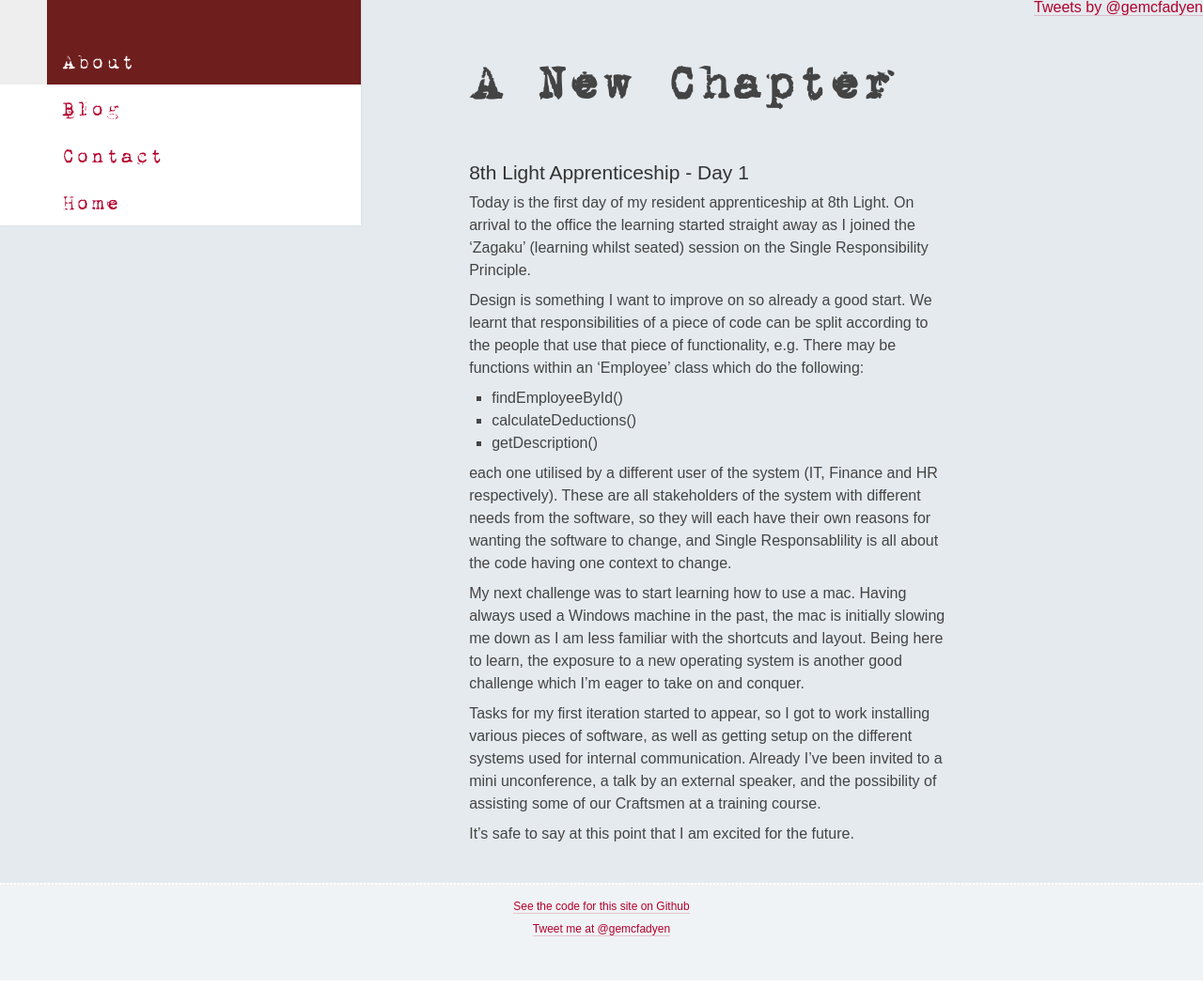
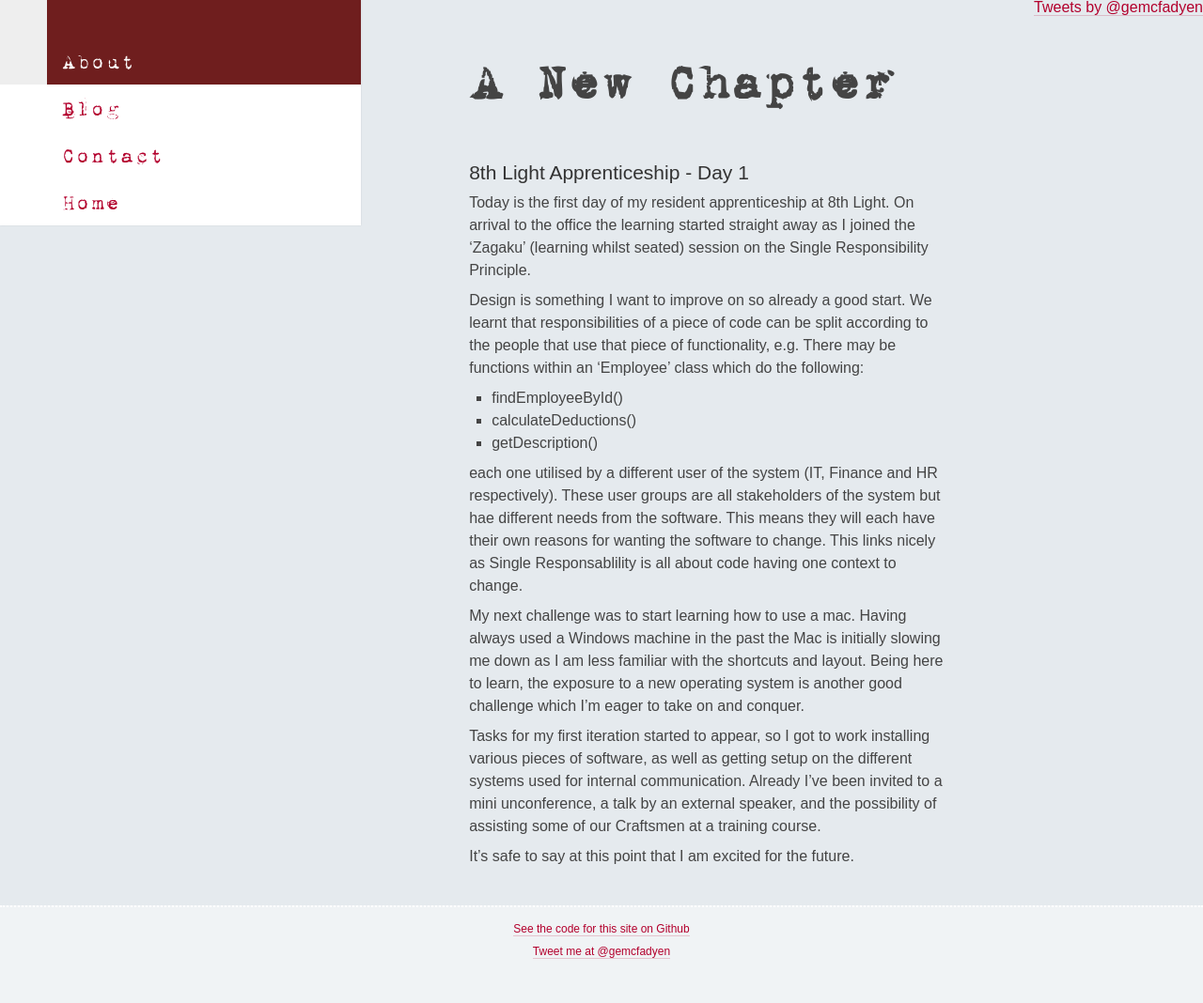
Before and after one commit to gemcfadyen/georginam.com, a Jekyll site: the page built from _posts/2015-10-05-apprenticepship-day-1.md, in a window 1280 px wide. Shown: the whole page at 94% size. Built offline with Jekyll 4.4.1, drawn with Linux system fonts in a browser that asks for light colours; Markdown is read by kramdown in place of the engine named in the settings; comment, search, counter and statistics services are not loaded; before the commit the page ends 1044 px from its top, so only the background shows below that.

Commit message:
Editing text

```diff
--- a/_posts/2015-10-05-apprenticepship-day-1.md
+++ b/_posts/2015-10-05-apprenticepship-day-1.md
@@ -14,9 +14,9 @@
 * calculateDeductions()
 * getDescription()
 
-each one utilised by a different user of the system (IT, Finance and HR respectively). These are all stakeholders of the system with different needs from the software, so they will each have their own reasons for wanting the software to change, and Single Responsablility is all about the code having one context to change.
+each one utilised by a different user of the system (IT, Finance and HR respectively). These user groups are all stakeholders of the system but hae different needs from the software. This means they will each have their own reasons for wanting the software to change. This links nicely as Single Responsablility is all about code having one context to change.
 
-My next challenge was to start learning how to use a mac. Having always used a Windows machine in the past, the mac is initially slowing me down as I am less familiar with the shortcuts and layout. Being here to learn, the exposure to a new operating system is another good challenge which I'm eager to take on and conquer.
+My next challenge was to start learning how to use a mac. Having always used a Windows machine in the past the Mac is initially slowing me down as I am less familiar with the shortcuts and layout. Being here to learn, the exposure to a new operating system is another good challenge which I'm eager to take on and conquer.
 
 Tasks for my first iteration started to appear, so I got to work installing various pieces of software, as well as getting setup on the different systems used for internal communication. Already I've been invited to a mini unconference, a talk by an external speaker, and the possibility of assisting some of our Craftsmen at a training course.
 
```
